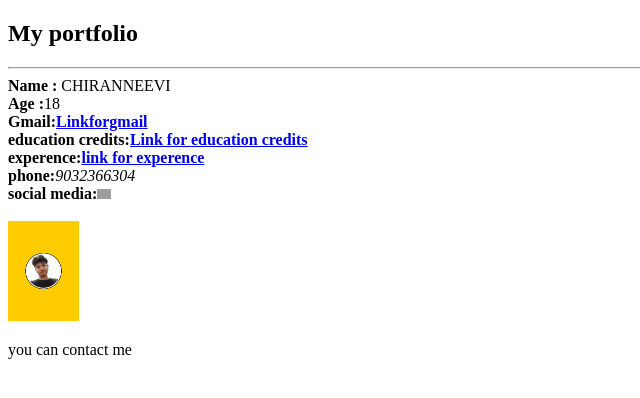
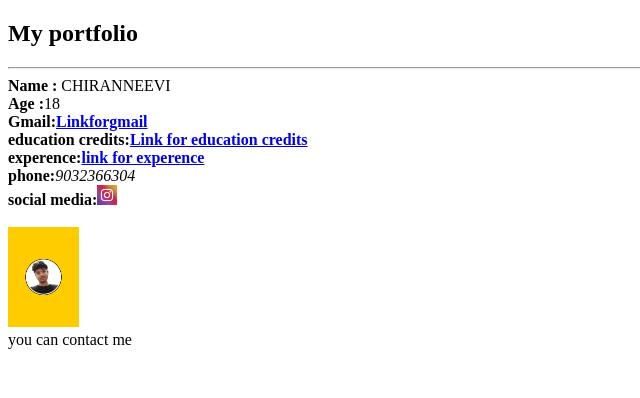
Before and after one commit to chiranjeevimiriyala66-stack/Portfolio1, a plain HTML site: page index.html in a window 1280 px wide. Shown: the whole page, without its empty margins (0-640 px from the left). Drawn offline with Linux system fonts and the light colour scheme; grey boxes are pictures that could not be loaded.

Commit message:
Update index.html

```diff
--- a/index.html
+++ b/index.html
@@ -16,12 +16,11 @@
     <section><b>Gmail:<a href="mailto:chiranjeevimiriyala66@gmail.com">Linkforgmail</a></b></section>
   <!---eductaion link--->
     <section><b>education credits:<a href="education.html">Link for education credits</a></b></section>
-  <section><b>experence:<a href="expe.html">link for experence</a></b></selection>
+  <section><b>experence:<a href="expe.html">link for experence</a></b></section>
   <section><b>phone:</b><i>9032366304</i></section>
-  <section><b>social media:</b><a href="https://www.instagram.com/chiru_66_/"target="_blank"><img src="content://media/external/downloads/1000095765" height="10"></a> </section>
+  <section><b>social media:</b><a href="https://www.instagram.com/chiru_66_/"target="_blank"><img src="https://raw.githubusercontent.com/chiranjeevimiriyala66-stack/Portfolio1/main/instagram-6338393_1280.png" alt="click here" height="20 width="20""></a> </section>
     <br>
     <img src="https://raw.githubusercontent.com/chiranjeevimiriyala66-stack/Portfolio1/main/Untitled%20design_20250823_211528_0000.png" alt="pic" height="100"/>
-  </p>
   </main>
   <footer>
     you can contact me
```
